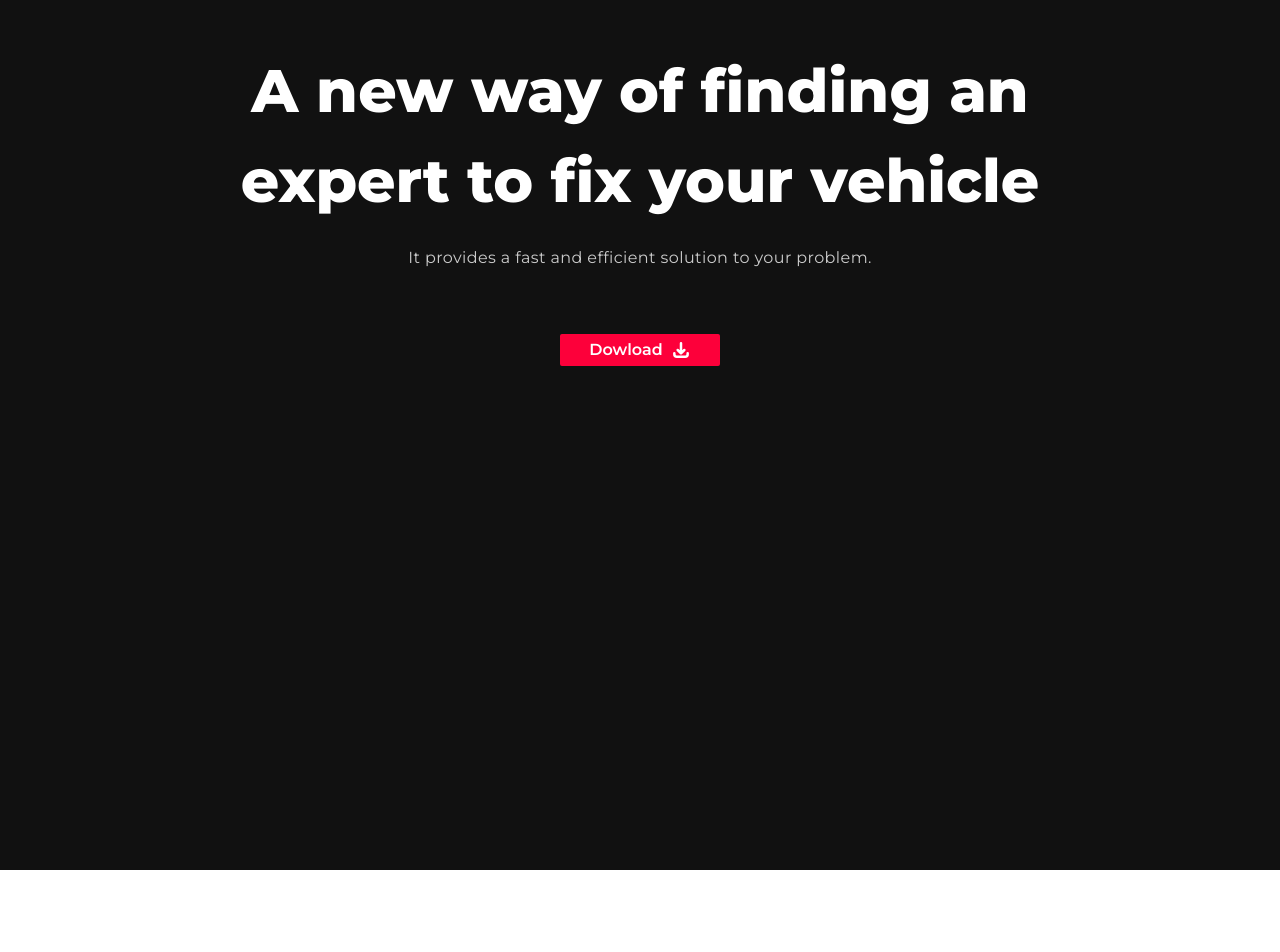
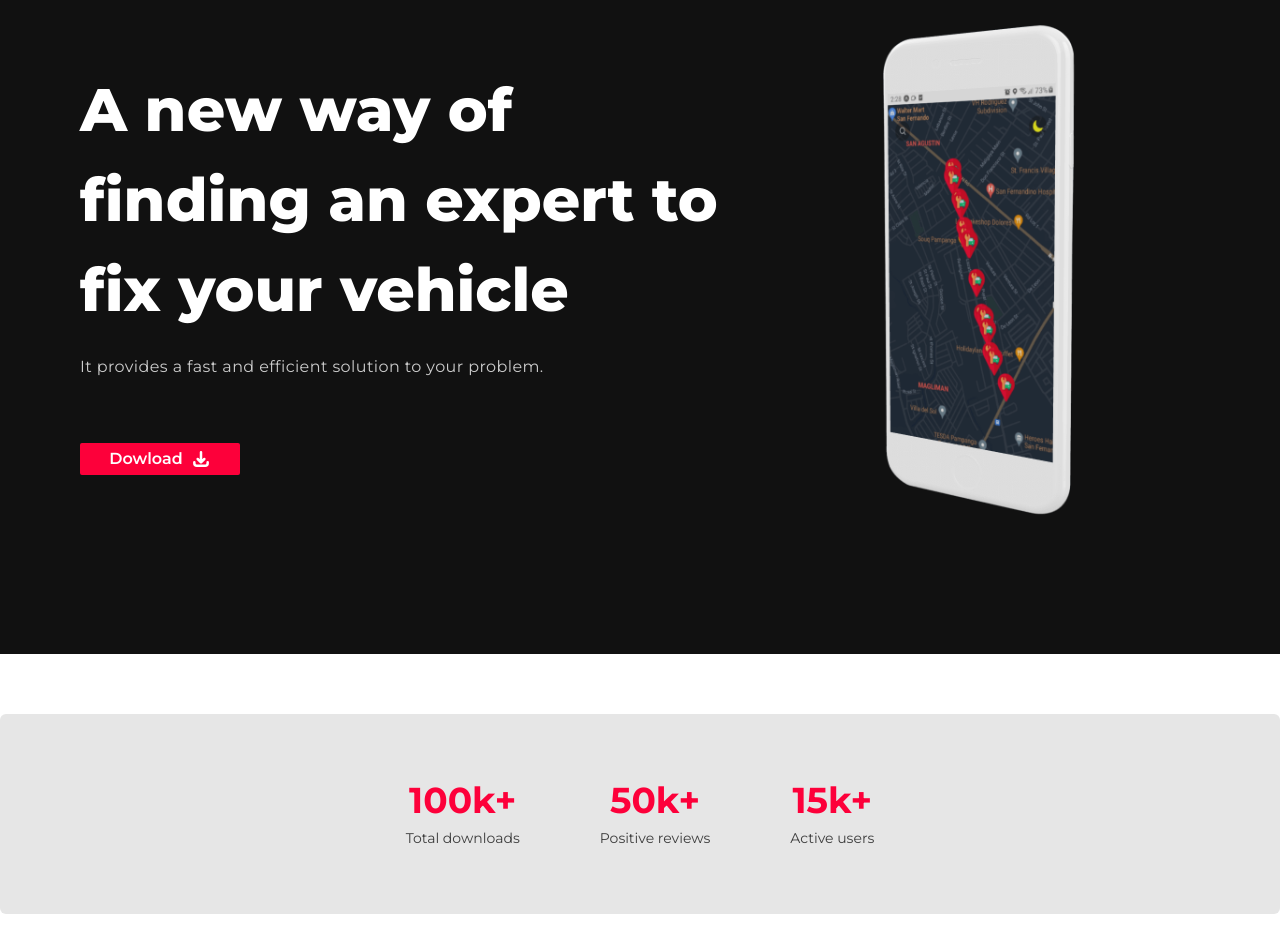
Before and after one commit to patwicks/findchanics-page, a React (Vite) app in the folder app/: page / in a window 1280 px wide. Shown: the part 114-1066 px from the top of the page. Before the commit the page ends 984 px from the top, so only its background shows below. Built offline with nearby package versions, Linux system fonts and the light colour scheme.

Commit message:
add changes

```diff
--- a/app/src/pages/HomePage.jsx
+++ b/app/src/pages/HomePage.jsx
@@ -2,12 +2,14 @@ import React from "react";
 // local components
 import Header from "./components/Header";
 import Main from "./components/Main";
+import Statistics from "./components/Statistics";
 
 const HomePage = () => {
   return (
     <div className="h-full w-full">
       <Header />
       <Main />
+      <Statistics />
     </div>
   );
 };
--- a/app/src/pages/components/Header.jsx
+++ b/app/src/pages/components/Header.jsx
@@ -3,7 +3,7 @@ import React from "react";
 import HEADER_LOGO from "../../assets/images/find-logo.png";
 const Header = () => {
   return (
-    <div className="flex h-16 w-full items-center justify-between bg-darkBlack/95 px-5 md:px-14 fixed">
+    <div className="fixed flex h-16 w-full items-center justify-between bg-darkBlack/95  px-5 md:px-24 z-10">
       <div className="h-[2rem] w-[10rem]  overflow-hidden md:w-[12rem]">
         <img
           className="h-full w-full object-contain object-center"
--- a/app/src/pages/components/Main.jsx
+++ b/app/src/pages/components/Main.jsx
@@ -1,13 +1,15 @@
 import React from "react";
-
+// image
+import PHONE_IMG from "../../assets/images/find-big.png";
 const Main = () => {
   return (
-    <div className="flex h-full w-full items-center justify-center bg-darkBlack py-16 px-8 md:px-14">
-      <div className="mt-14 flex h-screen w-full flex-col items-center py-10 md:w-[80%]">
-        <h1 className="text-center text-[2rem] font-extrabold text-whitey-100 md:text-[3.75rem]">
+    <div className="relative flex h-full w-full items-center justify-center overflow-hidden bg-darkBlack py-16 px-8 md:px-20">
+      {/* left side header */}
+      <div className="flex h-full w-full flex-col items-center py-10 md:w-[60%] md:items-start">
+        <h1 className="text-center text-[2.5rem] font-extrabold text-whitey-100 md:text-left md:text-[3.75rem]">
           A new way of finding an expert to fix your vehicle
         </h1>
-        <p className="mt-5 text-center text-base tracking-wide text-whitey-300">
+        <p className="mt-5 text-center text-base tracking-wide text-whitey-300 md:text-left">
           It provides a fast and efficient solution to your problem.
         </p>
         <button className="mt-16 flex w-[10rem] items-center justify-center rounded-sm bg-brand py-1 text-center font-semibold text-white transition-all hover:opacity-70">
@@ -30,6 +32,23 @@ const Main = () => {
           </span>
         </button>
       </div>
+      {/* right picture */}
+      <div className="hidden h-[80vh] items-center justify-center transition duration-500 ease-in-out md:flex md:w-[40%]">
+        <div className=" h-[80%] w-[80%] ">
+          <img
+            className="h-full w-full object-contain object-center"
+            src={PHONE_IMG}
+            alt="Phone"
+          />
+        </div>
+      </div>
+      <div className="absolute -bottom-14 -right-16 h-[20rem] rotate-[30deg] transform text-white md:hidden">
+        <img
+          className="h-full w-full object-contain object-center opacity-70"
+          src={PHONE_IMG}
+          alt="Phone"
+        />
+      </div>
     </div>
   );
 };
--- /dev/null
+++ b/app/src/pages/components/Statistics.jsx
@@ -0,0 +1,22 @@
+import React from "react";
+
+const Statistics = () => {
+  return (
+    <div className="container mx-auto my-[3.75rem] flex flex-col items-center justify-center bg-whitey-200 p-10 md:flex-row md:rounded-md">
+      <div className="my-5 mx-10 flex h-20 flex-col items-center justify-center">
+        <h1 className="text-4xl font-bold text-brand">100k+</h1>
+        <p className="mt-2 text-sm text-darkBlack/80">Total downloads</p>
+      </div>
+      <div className="my-5 mx-10 flex h-20 flex-col items-center justify-center">
+        <h1 className="text-4xl font-bold text-brand">50k+</h1>
+        <p className="mt-2 text-sm text-darkBlack/80">Positive reviews</p>
+      </div>
+      <div className="my-5 mx-10 flex h-20 flex-col items-center justify-center">
+        <h1 className="text-4xl font-bold text-brand">15k+</h1>
+        <p className="mt-2 text-sm text-darkBlack/80">Active users</p>
+      </div>
+    </div>
+  );
+};
+
+export default Statistics;
```
